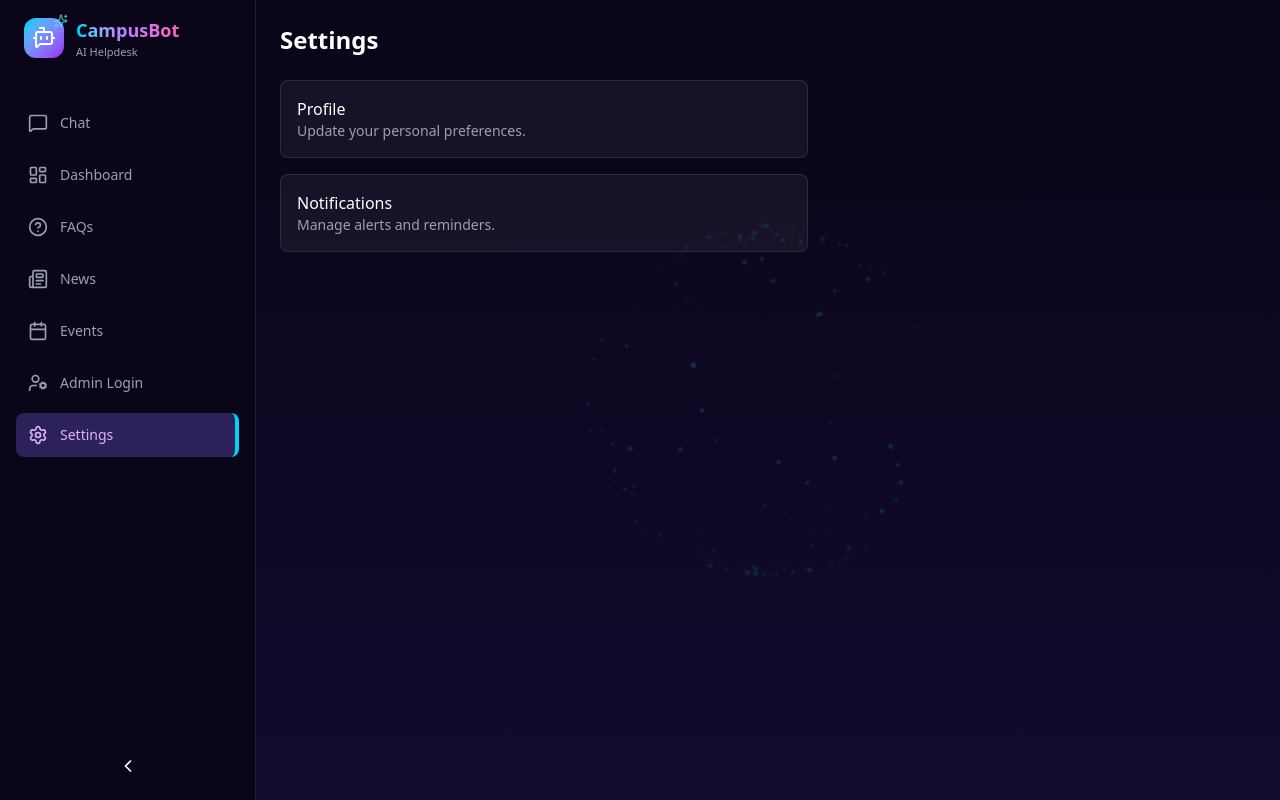
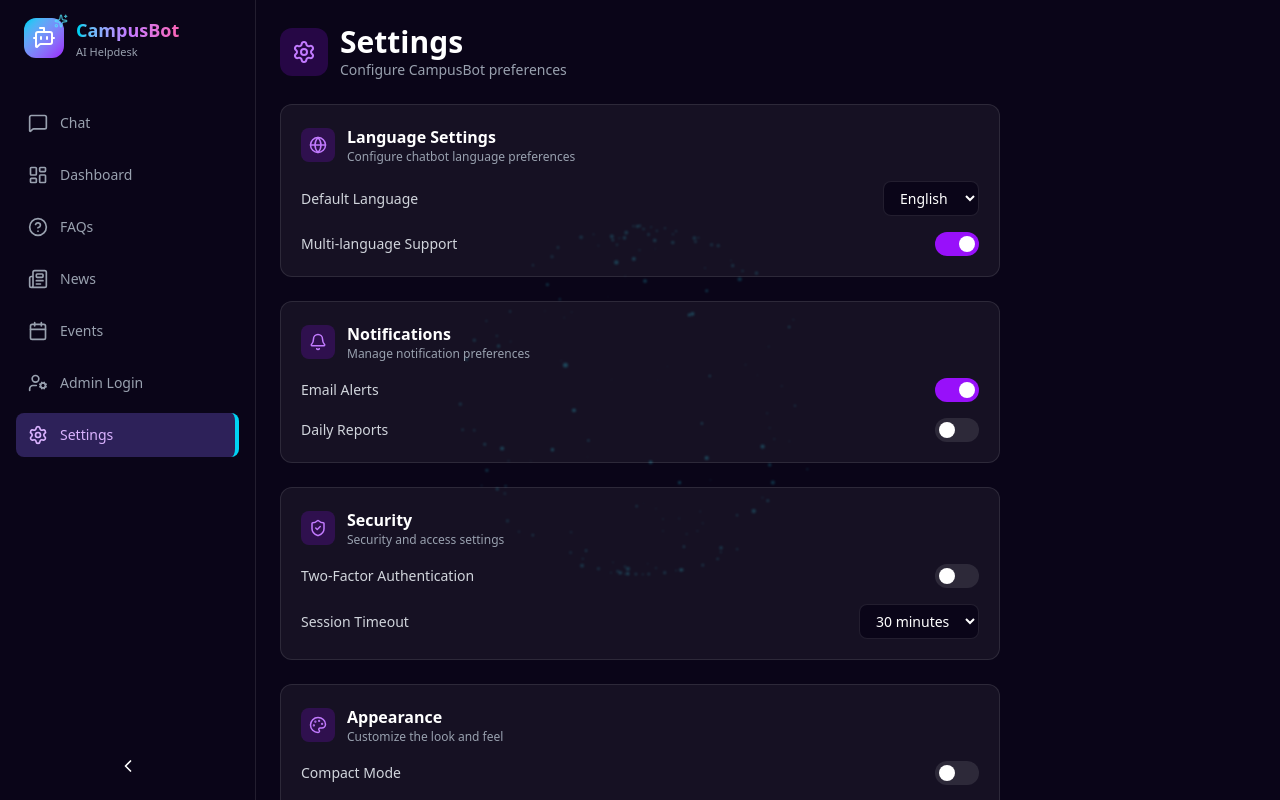
Before and after one commit to Avinashkrmandalgithub/CampusBot, a React (Vite) app in the folder frontend/: page /settings in a window 1280 px wide. Built offline with nearby package versions, Linux system fonts and the light colour scheme.

Commit message:
added settings

```diff
--- a/frontend/src/components/effects/SphericalParticle.jsx
+++ b/frontend/src/components/effects/SphericalParticle.jsx
@@ -1,4 +1,3 @@
-// SphericalParticle.js
 import React, { useEffect, useRef } from "react";
 
 const SphericalParticle = ({
--- a/frontend/src/layouts/CampusBotLayout.jsx
+++ b/frontend/src/layouts/CampusBotLayout.jsx
@@ -5,19 +5,19 @@ import UserSidebar from "../components/sidebar/UserSidebar";
 import SphericalParticle from "../components/effects/SphericalParticle";
 import { Menu } from "lucide-react";
 
-// TEMP auth
-const useAuth = () => {
-  return { role: "admin" }; // "user" | "admin"
-};
+const CampusBotLayout = () => {
+  const [mobileOpen, setMobileOpen] = useState(false);
 
-const CampusBotLayout = () => {
-  const { role } = useAuth();
-  const [mobileOpen, setMobileOpen] = useState(false);
+  // 🔹 UI ONLY (change later)
+  const role = "admin"; // "user" | "admin"
 
   const Sidebar = role === "admin" ? AdminSidebar : UserSidebar;
 
   return (
-    <div className="flex h-screen bg-[#0a0518] text-white overflow-hidden">
+    <div className="relative flex h-screen bg-[#0a0518] text-white overflow-hidden">
+
+      <SphericalParticle />
+
       {/* Mobile Overlay */}
       {mobileOpen && (
         <div
@@ -38,14 +38,8 @@ const CampusBotLayout = () => {
         <Sidebar closeMobile={() => setMobileOpen(false)} />
       </div>
 
-      {/* Main */}
-      <main
-        className="relative flex-1 flex flex-col
-  bg-linear-to-b from-[#0a0518] to-[#120b2e]
-  overflow-y-auto"
-      >
-        <SphericalParticle />
-
+      {/* Main Content (Scrollable) */}
+      <main className="relative flex-1 flex flex-col overflow-y-auto z-10">
         {/* Mobile Top Bar */}
         <div className="md:hidden flex items-center gap-3 p-3 border-b border-white/10">
           <button
--- a/frontend/src/pages/SettingsPage.jsx
+++ b/frontend/src/pages/SettingsPage.jsx
@@ -1,22 +1,170 @@
+import {
+  Settings as SettingsIcon,
+  Globe,
+  Bell,
+  ShieldCheck,
+  Palette,
+  Save,
+  RotateCcw,
+} from "lucide-react";
+import { useState } from "react";
+
+const Toggle = ({ enabled, onChange }) => (
+  <button
+    onClick={onChange}
+    className={`w-11 h-6 rounded-full relative transition ${
+      enabled ? "bg-purple-600" : "bg-white/10"
+    }`}
+  >
+    <span
+      className={`absolute top-1 w-4 h-4 rounded-full bg-white transition ${
+        enabled ? "left-6" : "left-1"
+      }`}
+    />
+  </button>
+);
+
+const Card = ({ icon: Icon, title, desc, children }) => (
+  <div className="bg-white/5 border border-white/10 rounded-xl p-5 space-y-4">
+    <div className="flex items-center gap-3">
+      <div className="p-2 rounded-lg bg-purple-600/20">
+        <Icon size={18} className="text-purple-400" />
+      </div>
+      <div>
+        <h3 className="font-semibold">{title}</h3>
+        <p className="text-xs text-gray-400">{desc}</p>
+      </div>
+    </div>
+    {children}
+  </div>
+);
+
 const SettingsPage = () => {
+  const [language, setLanguage] = useState("English");
+  const [multiLang, setMultiLang] = useState(true);
+  const [emailAlerts, setEmailAlerts] = useState(true);
+  const [dailyReports, setDailyReports] = useState(false);
+  const [twoFA, setTwoFA] = useState(false);
+  const [animations, setAnimations] = useState(true);
+  const [compact, setCompact] = useState(false);
+
   return (
-    <div className="p-6 z-10 max-w-xl">
-      <h1 className="text-2xl font-bold">Settings</h1>
-
-      <div className="mt-6 space-y-4">
-        <div className="bg-white/5 p-4 rounded-lg border border-white/10">
-          <h3 className="font-medium">Profile</h3>
-          <p className="text-sm text-gray-400">
-            Update your personal preferences.
+    <div className="p-4 sm:p-6 z-10 max-w-3xl space-y-6">
+      {/* Header */}
+      <div className="flex items-center gap-3">
+        <div className="p-3 rounded-xl bg-purple-600/20">
+          <SettingsIcon className="text-purple-400" />
+        </div>
+        <div>
+          <h1 className="text-3xl font-bold">Settings</h1>
+          <p className="text-gray-400 text-sm">
+            Configure CampusBot preferences
           </p>
         </div>
+      </div>
 
-        <div className="bg-white/5 p-4 rounded-lg border border-white/10">
-          <h3 className="font-medium">Notifications</h3>
-          <p className="text-sm text-gray-400">
-            Manage alerts and reminders.
-          </p>
+      {/* Language */}
+      <Card
+        icon={Globe}
+        title="Language Settings"
+        desc="Configure chatbot language preferences"
+      >
+        <div className="flex justify-between items-center">
+          <span className="text-sm text-gray-300">Default Language</span>
+          <select
+            value={language}
+            onChange={(e) => setLanguage(e.target.value)}
+            className="bg-[#0a0518] border border-white/10 rounded-lg px-3 py-1.5 text-sm"
+          >
+            <option>English</option>
+            <option>Hindi</option>
+            <option>Bengali</option>
+          </select>
         </div>
+
+        <div className="flex justify-between items-center">
+          <span className="text-sm text-gray-300">Multi-language Support</span>
+          <Toggle
+            enabled={multiLang}
+            onChange={() => setMultiLang(!multiLang)}
+          />
+        </div>
+      </Card>
+
+      {/* Notifications */}
+      <Card
+        icon={Bell}
+        title="Notifications"
+        desc="Manage notification preferences"
+      >
+        <div className="flex justify-between items-center">
+          <span className="text-sm text-gray-300">Email Alerts</span>
+          <Toggle
+            enabled={emailAlerts}
+            onChange={() => setEmailAlerts(!emailAlerts)}
+          />
+        </div>
+
+        <div className="flex justify-between items-center">
+          <span className="text-sm text-gray-300">Daily Reports</span>
+          <Toggle
+            enabled={dailyReports}
+            onChange={() => setDailyReports(!dailyReports)}
+          />
+        </div>
+      </Card>
+
+      {/* Security */}
+      <Card
+        icon={ShieldCheck}
+        title="Security"
+        desc="Security and access settings"
+      >
+        <div className="flex justify-between items-center">
+          <span className="text-sm text-gray-300">
+            Two-Factor Authentication
+          </span>
+          <Toggle enabled={twoFA} onChange={() => setTwoFA(!twoFA)} />
+        </div>
+
+        <div className="flex justify-between items-center">
+          <span className="text-sm text-gray-300">Session Timeout</span>
+          <select className="bg-[#0a0518] border border-white/10 rounded-lg px-3 py-1.5 text-sm">
+            <option>15 minutes</option>
+            <option selected>30 minutes</option>
+            <option>60 minutes</option>
+          </select>
+        </div>
+      </Card>
+
+      {/* Appearance */}
+      <Card
+        icon={Palette}
+        title="Appearance"
+        desc="Customize the look and feel"
+      >
+        <div className="flex justify-between items-center">
+          <span className="text-sm text-gray-300">Compact Mode</span>
+          <Toggle enabled={compact} onChange={() => setCompact(!compact)} />
+        </div>
+
+        <div className="flex justify-between items-center">
+          <span className="text-sm text-gray-300">Animations</span>
+          <Toggle
+            enabled={animations}
+            onChange={() => setAnimations(!animations)}
+          />
+        </div>
+      </Card>
+
+      {/* Actions */}
+      <div className="flex flex-col sm:flex-row justify-end gap-3 pt-2">
+        <button className="flex items-center gap-2 px-4 py-2 border border-white/10 rounded-lg text-sm hover:bg-white/5 transition">
+          <RotateCcw size={16} /> Reset to Defaults
+        </button>
+        <button className="flex items-center gap-2 px-5 py-2 bg-linear-to-r from-purple-600 to-cyan-500 rounded-lg text-sm font-medium shadow-lg shadow-purple-500/30">
+          <Save size={16} /> Save Changes
+        </button>
       </div>
     </div>
   );
```
